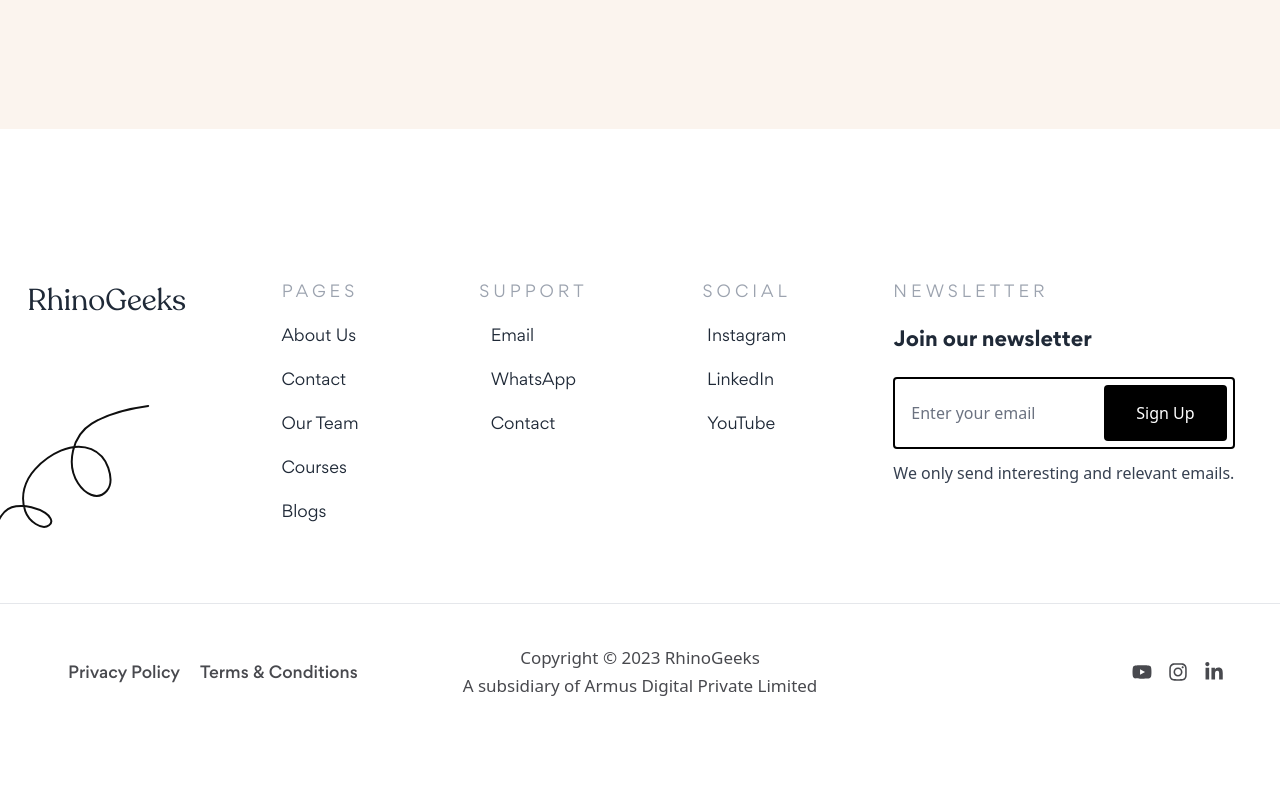
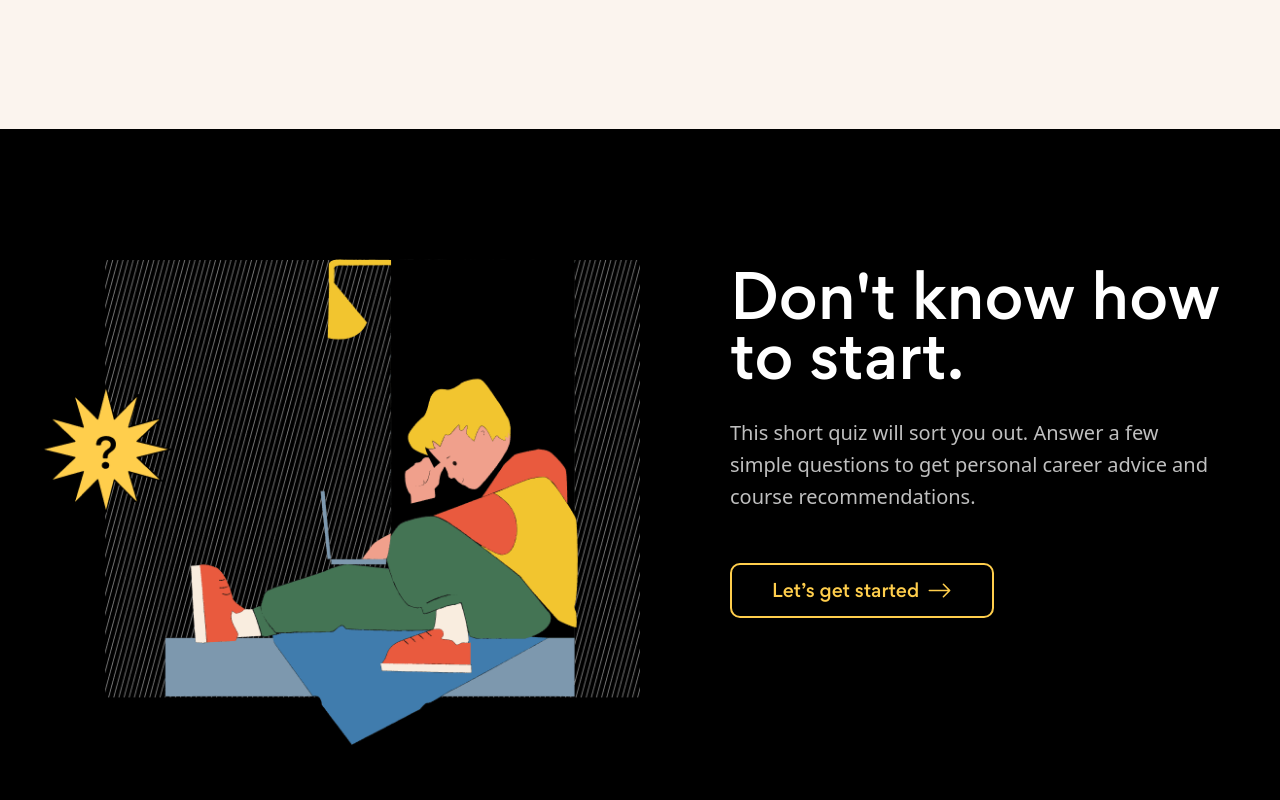
Before and after one commit to adityas-ops/rhino, a Next.js app: page / in a window 1280 px wide. Shown: the part 3900-4700 px from the top of the page. Before the commit the page ends 4640 px from the top, so only its background shows below. Built offline with nearby package versions, Linux system fonts and the light colour scheme.

Commit message:
feature section 5 complete

```diff
--- /dev/null
+++ b/components/Home/HowToStartBlock.jsx
@@ -0,0 +1,47 @@
+import Link from "next/link";
+import { BsArrowRight } from "react-icons/bs";
+function HowToStartBlock() {
+  return (
+    <>
+      <div className="bg-black relative pt-[130px] pb-[65px] flex justify-center items-center">
+        <div className="container  mx-10">
+          <div className="grid grid-cols-1 lg:grid-cols-2">
+            {/* first grid */}
+            <div className="order-1 lg:order-2 flex flex-col w-full items-end ">
+              <div className=" w-[85%]">
+                <div className="mb-[30px] ">
+                  <h2 className="md:text-6xl text-4xl   font-Gordita font-medium mt-2 text-white">
+                    Don&apos;t know how to start.
+                  </h2>
+                </div>
+                <p className="text-[20px] leading-8 w-[95%] text-white opacity-75 lg:mb-[50px] mb-[30px]">
+                  This short quiz will sort you out. Answer a few simple
+                  questions to get personal career advice and course
+                  recommendations.
+                </p>
+                <Link
+                  href="/pages-menu/about-us-v2"
+                  className="btn-twentyFive w-fit flex items-center py-3 text-[18px] font-Gordita font-medium rounded-[10px]  px-10 border-2 hover:bg-[#ffce4c] hover:text-black border-[#ffce4c] text-[#ffce4c] mb-10"
+                >
+                  Let’s get started
+                  <BsArrowRight className="ml-2 text-[25px]" />
+                </Link>
+              </div>
+            </div>
+
+            {/* second grid */}
+            <div className="order-2 lg:order-1 flex lg:block justify-center">
+              <img
+                src="/images/media/img_67.png"
+                alt="media"
+                className="lazy-img sm-mt-40"
+              />
+            </div>
+          </div>
+        </div>
+      </div>
+    </>
+  );
+}
+
+export default HowToStartBlock;
--- a/components/Home/LandingPage.jsx
+++ b/components/Home/LandingPage.jsx
@@ -7,6 +7,7 @@ import CourseFeatured from "./CourseFeatured";
 import CourseFilter from "./CourseFilter";
 import FeatureBook from "./FeatureBook";
 import Hero from "./Hero";
+import HowToStartBlock from "./HowToStartBlock";
 
 function LandingPage() {
   return (
@@ -123,6 +124,9 @@ function LandingPage() {
           </div>
         </div>
       </div>
+      {/* feature section 5 */}
+      <HowToStartBlock />
+
     </>
   );
 }
--- a/styles/globals.css
+++ b/styles/globals.css
@@ -1,7 +1,7 @@
 @tailwind base;
 @tailwind components;
 @tailwind utilities;
-
+/* @import "../node_modules/react-modal-video/scss/modal-video.scss"; */
 *{
     margin: 0;
     padding: 0;
@@ -140,7 +140,7 @@ body .btn-eighteen a:hover {
     color: #ffce4c;
 }
 .star{
-    color:#C4C4C4
+    color:#C4C4C4;
 }
 
 /*  rotation  */
```
